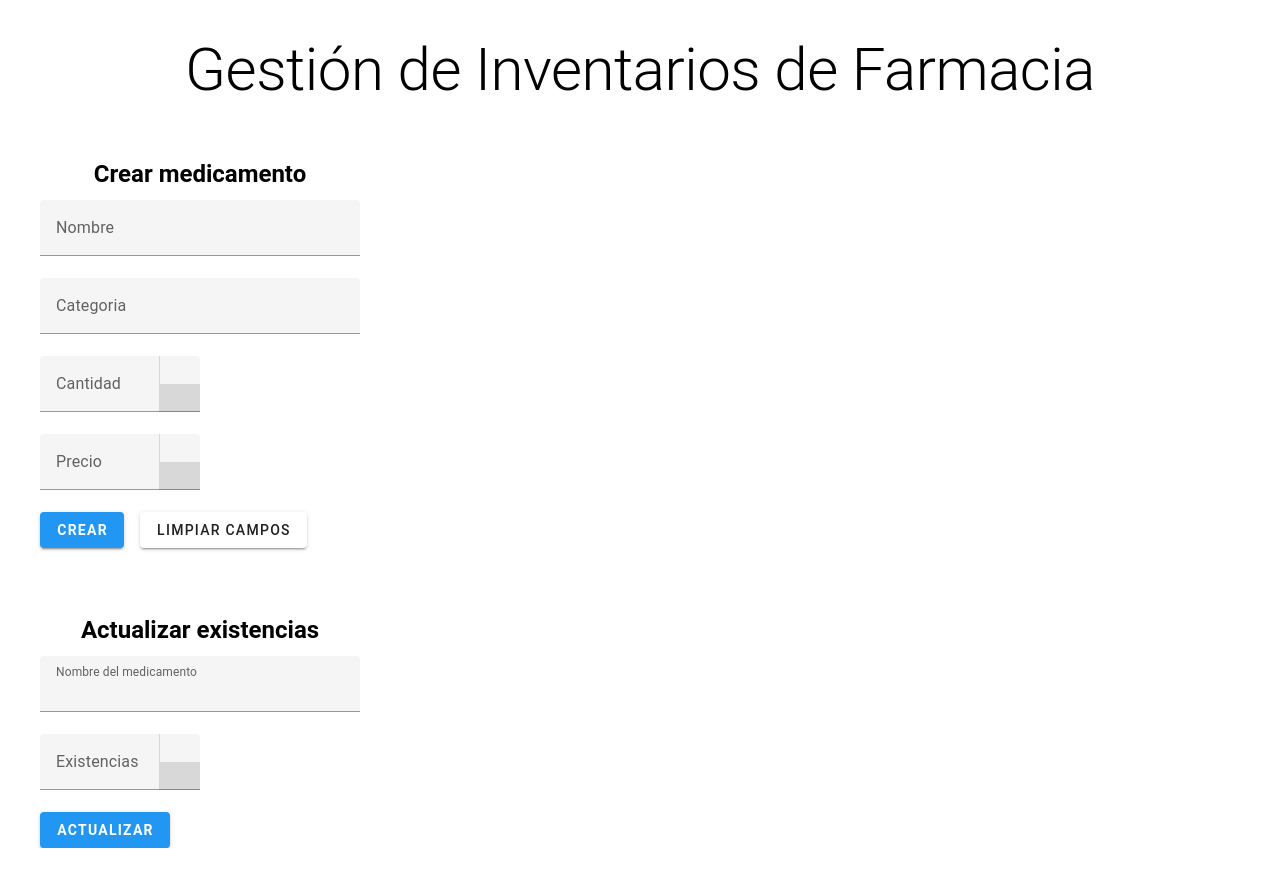
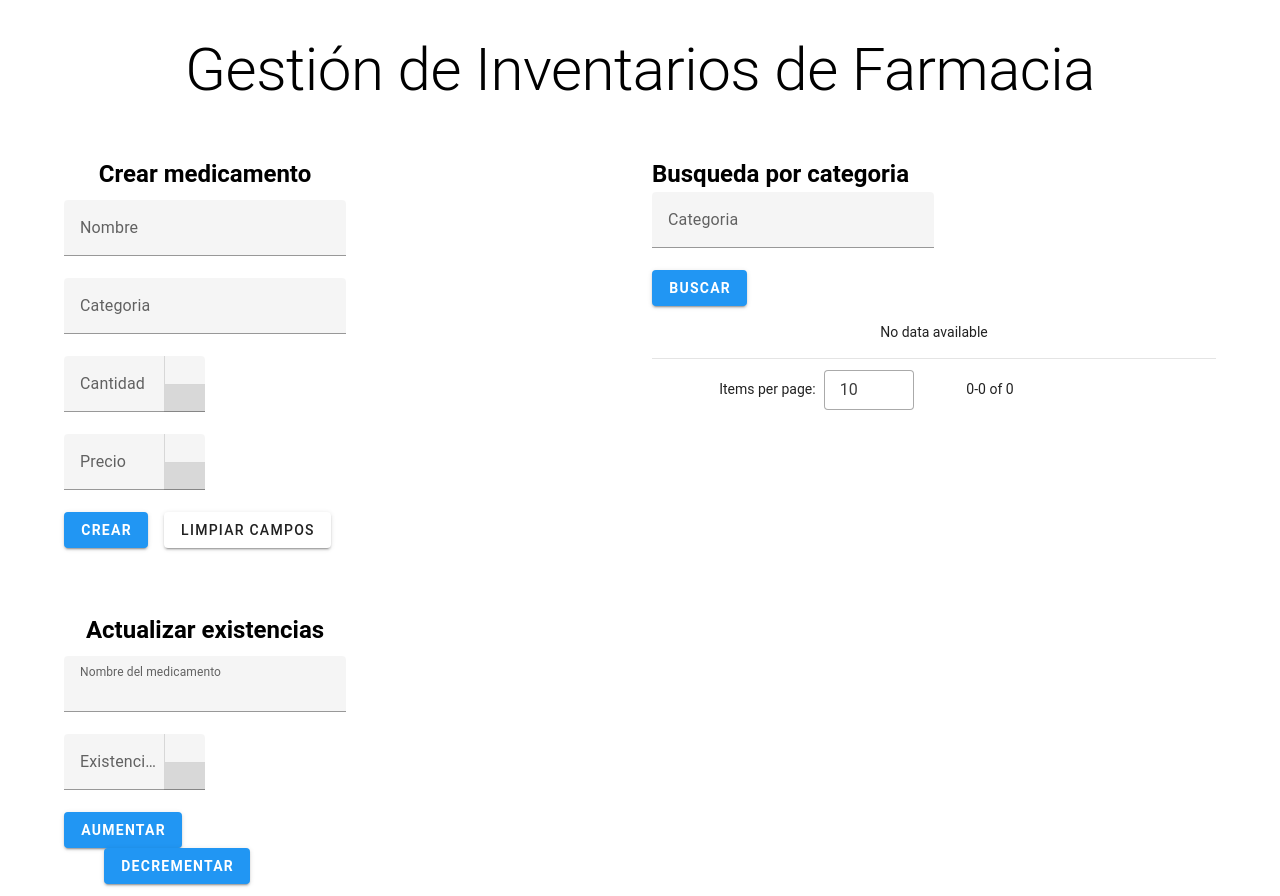
Before and after one commit to rafaelrdgz/gestion-farmacia-vue, a Vue app: page / in a window 1280 px wide. Before the commit the page ends 848 px from the top, so only its background shows below. Built offline with nearby package versions, Linux system fonts and the light colour scheme.

Commit message:
lista la tabla

```diff
--- a/src/App.vue
+++ b/src/App.vue
@@ -18,16 +18,6 @@ const { handleSubmit, handleReset } = useForm({
       if (value?.length >= 2) return true
 
       return 'La categoria debe tener al menos 2 caracteres.'
-    },
-    cantidad (value) {
-      if (value !== undefined) return true
-
-      return 'Debe insertar una cantidad.'
-    },
-    precio (value) {
-      if(value > 10) return true
-
-      return 'Debe insertar una cantidad.'
     }
   },
 })
@@ -38,22 +28,76 @@ const precio = useField('precio')
 const listaNombres = ref([])
 const existencias = useField('existencias')
 const nombreActualizar = ref('')
+const medicamentosPorCategoria = ref([])
+const buscarMedCategoria = ref('buscarMedCategoria')
+const listaCategorias = ref([])
+buscarMedCategoria.value =null
 
 const submit = handleSubmit(values => {
+  /*if(medicamentos.has(values.nombre)){
+    alert('Ya existe ese medicamento')
+  }else{
+    medicamentos.set(values.nombre, new Medicamento(values.nombre, values.categoria, values.cantidad, values.precio))
+    console.log('agregado el medicamento')
+    console.log(medicamentos)
+  }*/
   medicamentos.has(values.nombre) ? alert('Ya existe ese medicamento') : medicamentos.set(values.nombre, new Medicamento(values.nombre, values.categoria, values.cantidad, values.precio))
+  listaNombres.value.push(values.nombre.toString())
+  if(!buscarCategoria(values.categoria)) listaCategorias.value.push(values.categoria)
   console.log(medicamentos)
-  listaNombres.value.push(values.nombre.toString())
-  console.log(listaNombres)
+  console.log(listaNombres.value)
+  console.log(listaCategorias.value)
 })
 
-const agregarExistencias = () =>{
-  medicamentos.has()
+function buscarCategoria(cat) {
+  for (let c of listaCategorias.value) {
+    if(c === cat) return true
   }
+  return false;
+}
+
+const aumentarExistencias = () =>{
+  if(!medicamentos.has(nombreActualizar.value)){
+    alert('No existe ese medicamento')
+  }else {
+    medicamentos.get(nombreActualizar.value).aumentarCantidad(existencias.value.value)
+    existencias.value.value = 0
+    nombreActualizar.value = ' '
+  }
+}
+const decrementarExistencias = () =>{
+  if(!medicamentos.has(nombreActualizar.value)){
+    alert('No existe ese medicamento')
+  }else {
+    medicamentos.get(nombreActualizar.value).decrementarCantidad(existencias.value.value)
+    existencias.value.value = 0
+    nombreActualizar.value = ' '
+  }
+}
+
+const buscarPorCategoria = () =>{
+  medicamentosPorCategoria.value.splice(0, medicamentosPorCategoria.value.length)
+  let found = false
+  let arr = [...medicamentos.values()]
+  console.log(buscarMedCategoria.value)
+  console.log(arr)
+  for (let m of arr) {
+    if(m.categoria === buscarMedCategoria.value){
+      medicamentosPorCategoria.value.push(m)
+      found = true
+    }
+  }
+  if(!found)
+    alert('No existen medicamentos en dicha categoria')
+}
+
 </script>
 
 <template>
   <h1 class="mt-10 text-center text-h2 mb-14">Gestión de Inventarios de Farmacia</h1>
-  <form @submit.prevent="submit" class="ml-lg-10 w-lg-25">
+  <v-row>
+    <v-col class="ml-16">
+      <form @submit.prevent="submit" class="w-md-50">
         <h2 class="text-center mb-2">Crear medicamento</h2>
         <v-text-field
           v-model="nombre.value.value"
@@ -74,7 +118,7 @@ const agregarExistencias = () =>{
           control-variant="stacked"
           label="Cantidad"
           :max="1000000"
-      :min="10"
+          :min="1"
           v-model="cantidad.value.value"
         ></v-number-input>
 
@@ -99,7 +143,7 @@ const agregarExistencias = () =>{
         </v-btn>
       </form>
 
-  <div class="ml-lg-10 mt-lg-16 w-lg-25">
+      <div class="w-md-50 mt-lg-16">
         <h2 class="text-center mb-2">Actualizar existencias</h2>
         <v-autocomplete
           class=""
@@ -117,11 +161,45 @@ const agregarExistencias = () =>{
         ></v-number-input>
         <v-btn
           class="bg-blue font-weight-bold"
-    @click="agregarExistencias"
+          @click="aumentarExistencias"
         >
-      Actualizar
+          Aumentar
+        </v-btn>
+        <v-btn
+          class="bg-blue font-weight-bold ml-10"
+          @click="decrementarExistencias"
+        >
+          Decrementar
         </v-btn>
       </div>
+    </v-col>
+    <v-col class="mr-16">
+      <div>
+        <h2>Busqueda por categoria</h2>
+        <v-autocomplete
+          class="w-50"
+          label="Categoria"
+          :items="listaCategorias"
+          v-model="buscarMedCategoria"
+        ></v-autocomplete>
+        <v-btn
+          class="bg-blue font-weight-bold"
+          @click="buscarPorCategoria"
+        >
+          Buscar
+        </v-btn>
+        <v-data-table
+          class="mr-15"
+          :items="medicamentosPorCategoria"
+        ></v-data-table>
+      </div>
+    </v-col>
+
+
+
+
+  </v-row>
+
 
 
 </template>
--- a/src/Medicamento.js
+++ b/src/Medicamento.js
@@ -9,4 +9,7 @@ export default class Medicamento extends ArticuloBase {
   aumentarCantidad(cant){
     this.cantidad += cant
   }
+  decrementarCantidad(cant){
+    this.cantidad -= cant
+  }
 }
```
Lines whose indentation alone changed are shown as unchanged.
